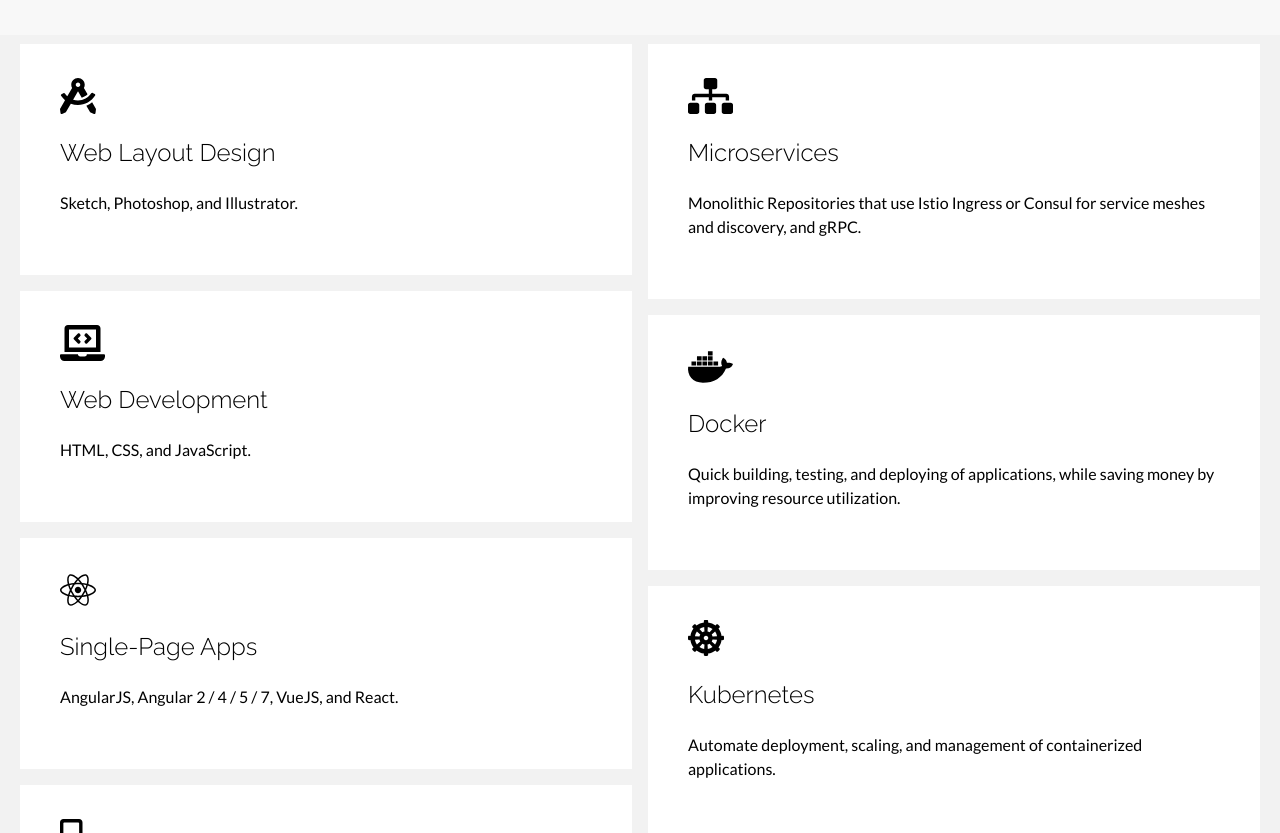
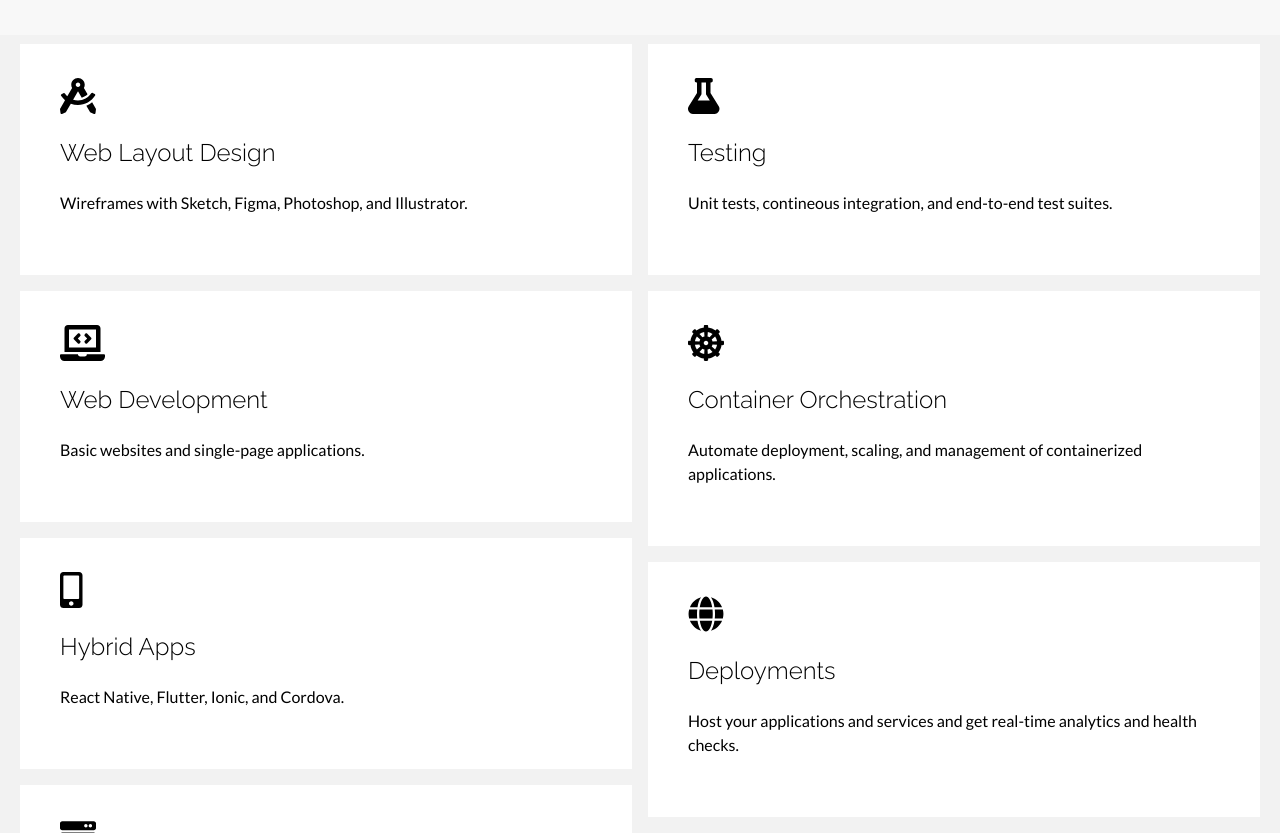
Before and after one commit to juliancoleman/engineering, a Jekyll site: the page built from services.html, in a window 1280 px wide and 900 px high, scrolled down 387 px, cut to the strip 67-900 px from the top of the window. Built offline with Jekyll 4.4.1, drawn with Linux system fonts in a browser that asks for light colours; some of the changed text lies outside the part shown.

Commit message:
Adjust service cards to be more general

```diff
--- a/services.html
+++ b/services.html
@@ -15,17 +15,12 @@ layout: default
     <div class="card">
       <div class="icon-container"><i class="fas fa-drafting-compass"></i></div>
       <h3 class="card-title">Web Layout Design</h3>
-      <p>Sketch, Photoshop, and Illustrator.</p>
+      <p>Wireframes with Sketch, Figma, Photoshop, and Illustrator.</p>
     </div>
     <div class="card">
       <div class="icon-container"><i class="fas fa-laptop-code"></i></div>
       <h3 class="card-title">Web Development</h3>
-      <p>HTML, CSS, and JavaScript.</p>
-    </div>
-    <div class="card">
-      <div class="icon-container"><i class="fab fa-react"></i></div>
-      <h3 class="card-title">Single-Page Apps</h3>
-      <p>AngularJS, Angular 2 / 4 / 5 / 7, VueJS, and React.</p>
+      <p>Basic websites and single-page applications.</p>
     </div>
     <div class="card">
       <div class="icon-container"><i class="fas fa-mobile-alt"></i></div>
@@ -35,30 +30,25 @@ layout: default
     <div class="card">
       <div class="icon-container"><i class="fas fa-server"></i></div>
       <h3 class="card-title">Backend Development</h3>
-      <p>Scalable APIs in a multitude of languages, using trusted database management systems such as PostgreSQL, MySQL, Firebase, and MongoDB.</p>
+      <p>Scalable APIs, microservices, and Service Meshes in a multitude of languages, using trusted database management systems such as PostgreSQL, MySQL, Firebase, and MongoDB.</p>
     </div>
   </div>
 
   <div class="flex-column">
     <div class="card">
-      <div class="icon-container"><i class="fas fa-sitemap"></i></div>
-      <h3 class="card-title">Microservices</h3>
-      <p>Monolithic Repositories that use Istio Ingress or Consul for service meshes and discovery, and gRPC.</p>
-    </div>
-    <div class="card">
-      <div class="icon-container"><i class="fab fa-docker"></i></div>
-      <h3 class="card-title">Docker</h3>
-      <p>Quick building, testing, and deploying of applications, while saving money by improving resource utilization.</p>
+      <div class="icon-container"><i class="fas fa-flask"></i></div>
+      <h3 class="card-title">Testing</h3>
+      <p>Unit tests, contineous integration, and end-to-end test suites.</p>
     </div>
     <div class="card">
       <div class="icon-container"><i class="fas fa-dharmachakra"></i></div>
-      <h3 class="card-title">Kubernetes</h3>
+      <h3 class="card-title">Container Orchestration</h3>
       <p>Automate deployment, scaling, and management of containerized applications.</p>
     </div>
     <div class="card">
-      <div class="icon-container"><i class="fab fa-aws"></i></div>
-      <h3 class="card-title">Amazon AWS</h3>
-      <p>Host your application and get real-time analytics and health checks.</p>
+      <div class="icon-container"><i class="fas fa-globe"></i></div>
+      <h3 class="card-title">Deployments</h3>
+      <p>Host your applications and services and get real-time analytics and health checks.</p>
     </div>
   </div>
 </section>
```
